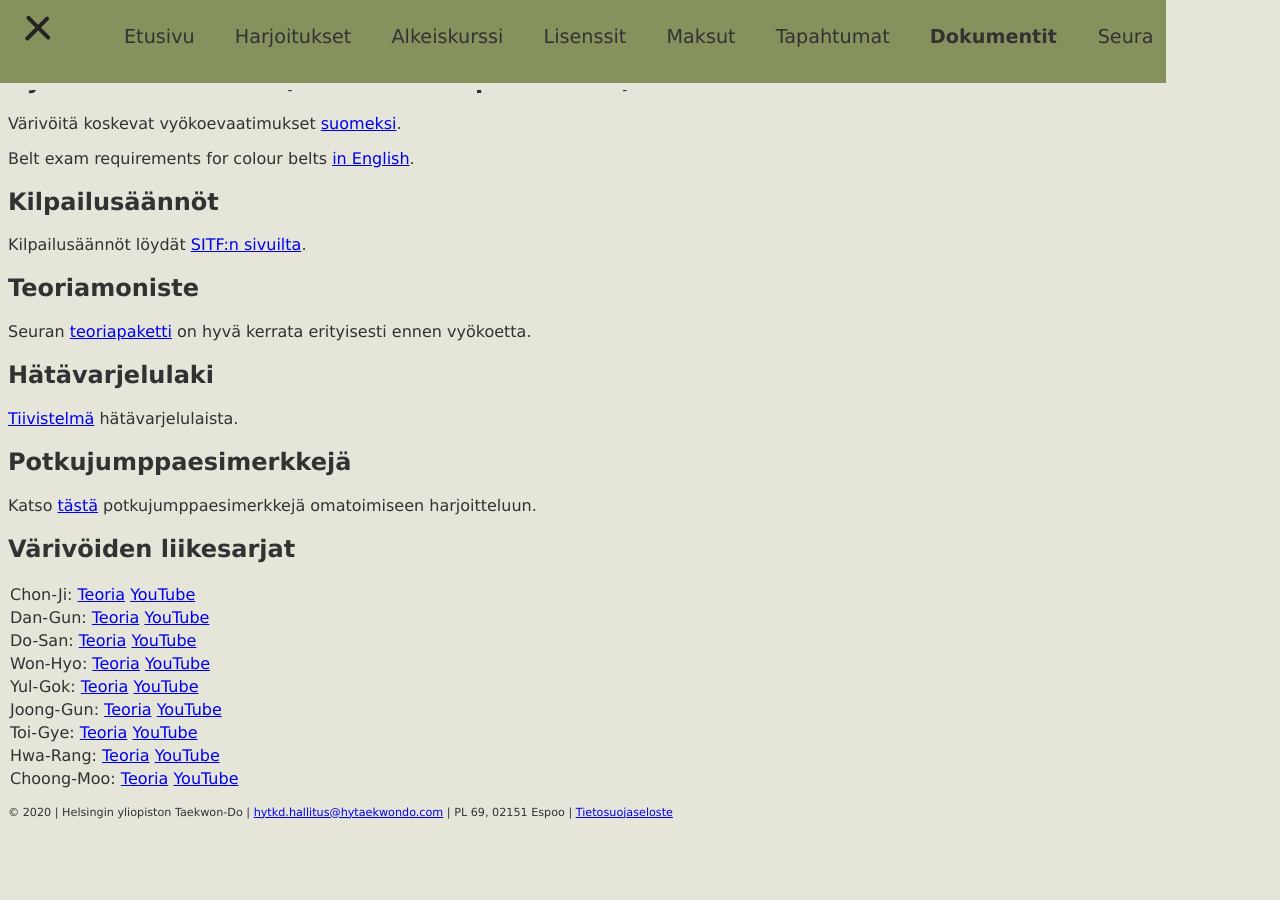
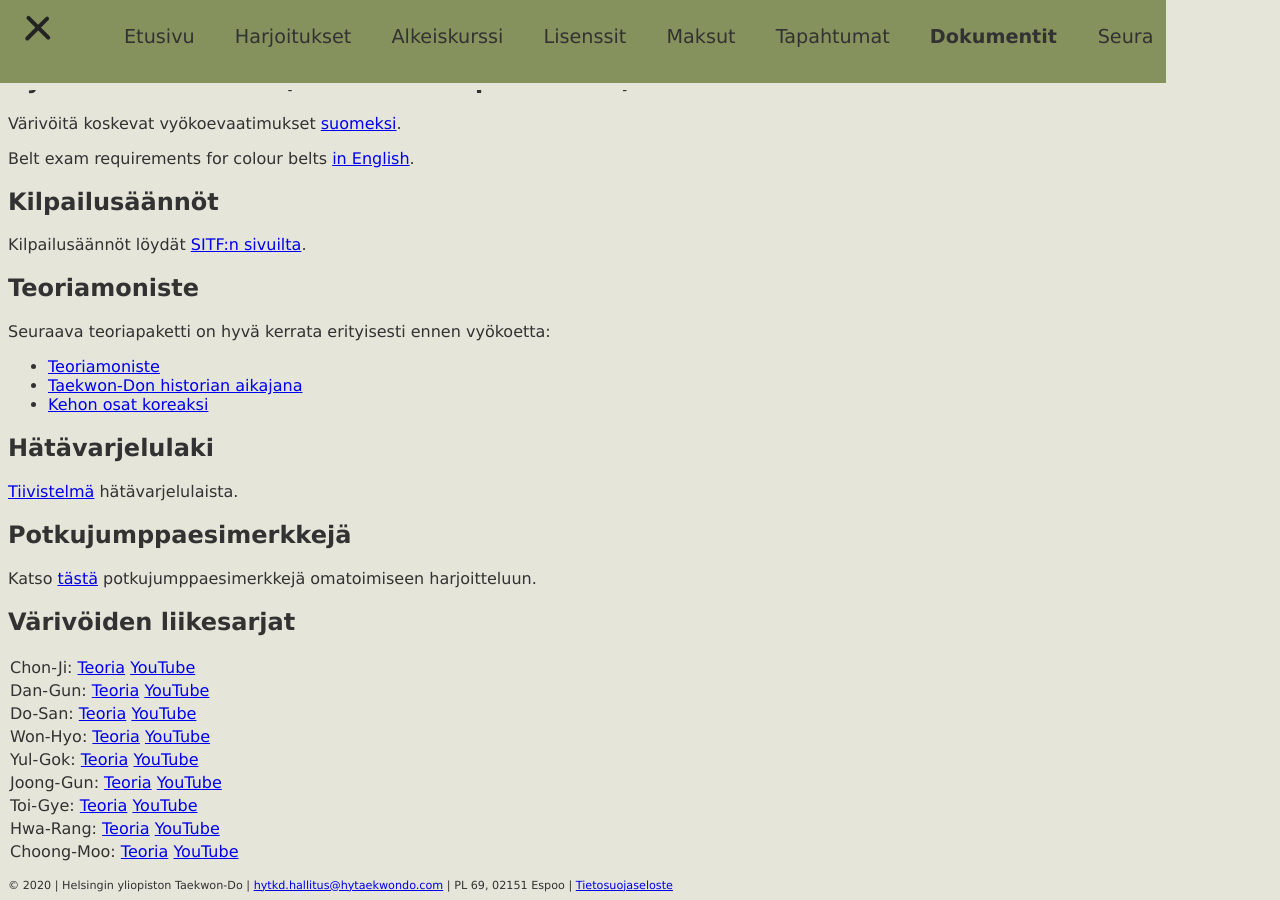
Before and after one commit to hytkd/website, a Jekyll site: the page built from documents.html, in a window 1280 px wide and 900 px high, scrolled down 646 px. Built offline with Jekyll 4.4.1, drawn with Linux system fonts in a browser that asks for light colours; before the commit the page ends 1473 px from its top, so only the background shows below that.

Commit message:
New theory materials

```diff
--- a/documents.html
+++ b/documents.html
@@ -15,7 +15,12 @@ title: HYTKD - Dokumentit
 
 <h2>Teoriamoniste</h2>
 
-<p>Seuran <a href="/documents/HYTKD-teoria-2010.pdf">teoriapaketti</a> on hyvä kerrata erityisesti ennen vyökoetta.</p>
+<p>Seuraava teoriapaketti on hyvä kerrata erityisesti ennen vyökoetta:</p>
+<p><ul>
+	<li><a href="/documents/HYTKD-teoria-2010.pdf", target="_blank">Teoriamoniste</a></li>
+	<li><a href="/documents/HYTKD-tkd-historia-aikajana.pdf", target="_blank">Taekwon-Don historian aikajana</a></li>
+	<li><a href="/documents/HYTKD-kehon-osat.pdf", target="_blank">Kehon osat koreaksi</a></li>
+</ul></p>
 
 <h2>Hätävarjelulaki</h2>
 
```
Also changed, not shown: 2 other files.
